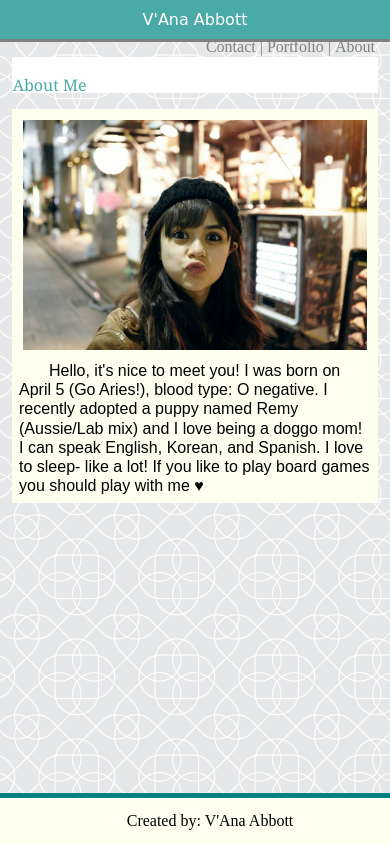
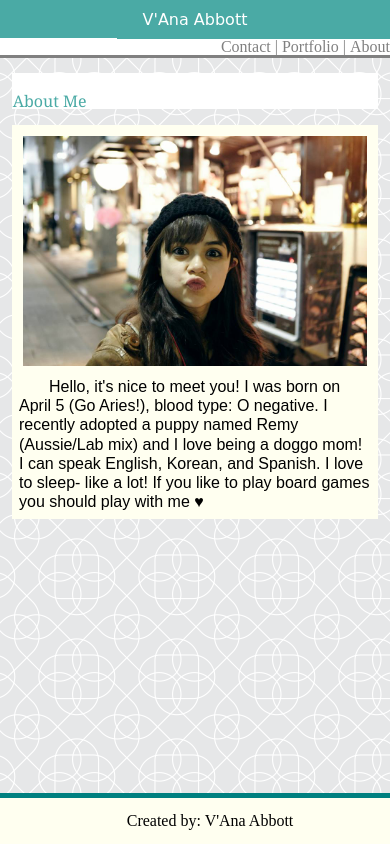
Before and after one commit to vana-abbott/Responsive-Portfolio, a plain HTML site: page index.html in a window 390 px wide. Drawn offline with Linux system fonts and the light colour scheme.

Commit message:
finished responsive

```diff
--- a/index.html
+++ b/index.html
@@ -15,9 +15,11 @@
 <body>
     <header>
         <h1 class="header-name">V'Ana Abbott </h1>
-        <a href="index.html" id="aAbout">About</a>
-        <a href="portfolio.html">Portfolio |&nbsp;</a>
-        <a href="contacts.html">Contact |&nbsp;</a>
+        <div class="links">
+            <a href="index.html">About</a>
+            <a href="portfolio.html">Portfolio |&nbsp;</a>
+            <a href="contacts.html">Contact |&nbsp;</a>
+        </div>
     </header>
     <div class="main-body">
         <p class ="Aboutme">About Me
--- a/styles.css
+++ b/styles.css
@@ -139,7 +139,19 @@ input[type=text], select, textarea {
     .img-p {
         min-height: inherit;
     }
+    .links {
+        background-color: white;
+        position: static;
+        display: inline;
+        padding-left: 30%;
+        width: 75%;
+        text-align: center;
 
+    }
+    .container2 {
+        width: 90%;
+        margin: 5px;
+    }
 
 }
 
@@ -158,6 +170,21 @@ input[type=text], select, textarea {
     }
     .img-p {
         height: 33%;
+
+    }
+        .links {
+            background-color: white;
+            position: static;
+            display: inline;
+            padding-left: 30%;
+            width: 75%;
+            text-align: center;
+
+    }
+
+    .container2 {
+        width: 90%;
+        margin: 5px;
     }
 }
 
@@ -192,5 +219,20 @@ input[type=text], select, textarea {
     .img-p {
         /* height: 33%; */
         padding: 2%;
+
+    }
+
+    .links {
+        background-color: white;
+        position: static;
+        display: inline;
+        padding-left: 30%;
+        width: 75%;
+        text-align: center;
+    }
+
+    .container2 {
+        width: 90%;
+        margin: 5px;
     }
 }
```
Also changed, not shown: contacts.html (+6 -3 lines).
